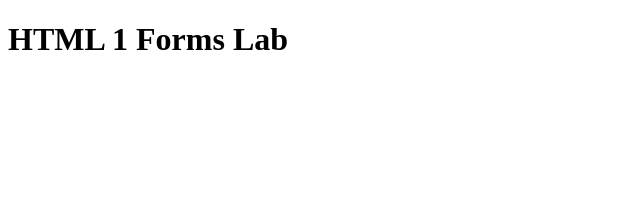
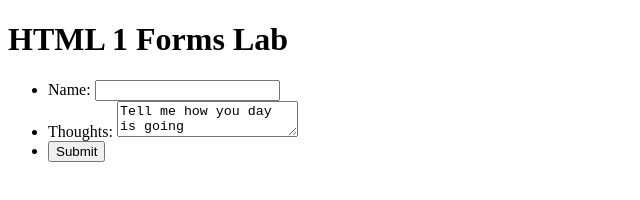
Before and after one commit to danstruble/danstruble.github.io, a plain HTML site: page lab_6/index.html in a window 1280 px wide. Shown: the whole page, without its empty margins (0-640 px from the left). Drawn offline with Linux system fonts and the light colour scheme.

Commit message:
steps 2+3 for lab 6

```diff
--- a/lab_6/index.html
+++ b/lab_6/index.html
@@ -8,6 +8,21 @@
       <div class="container">
         <div>
           <h1>HTML 1 Forms Lab</h1>
+          <form>
+            <ul>
+              <li>
+                <label for="name">Name:</label>
+                <input type="text" id="name" name="user-name">
+              </li>
+              <li>
+                <label for="textcontent">Thoughts:</label>
+                <textarea id="textcontent" name="user-msg">Tell me how you day is going</textarea>
+              </li>
+              <li>
+                <button type="submit">Submit</button>
+              </li>
+            </ul>
+          </form>
         </div>
       </div>
     </div>
```
